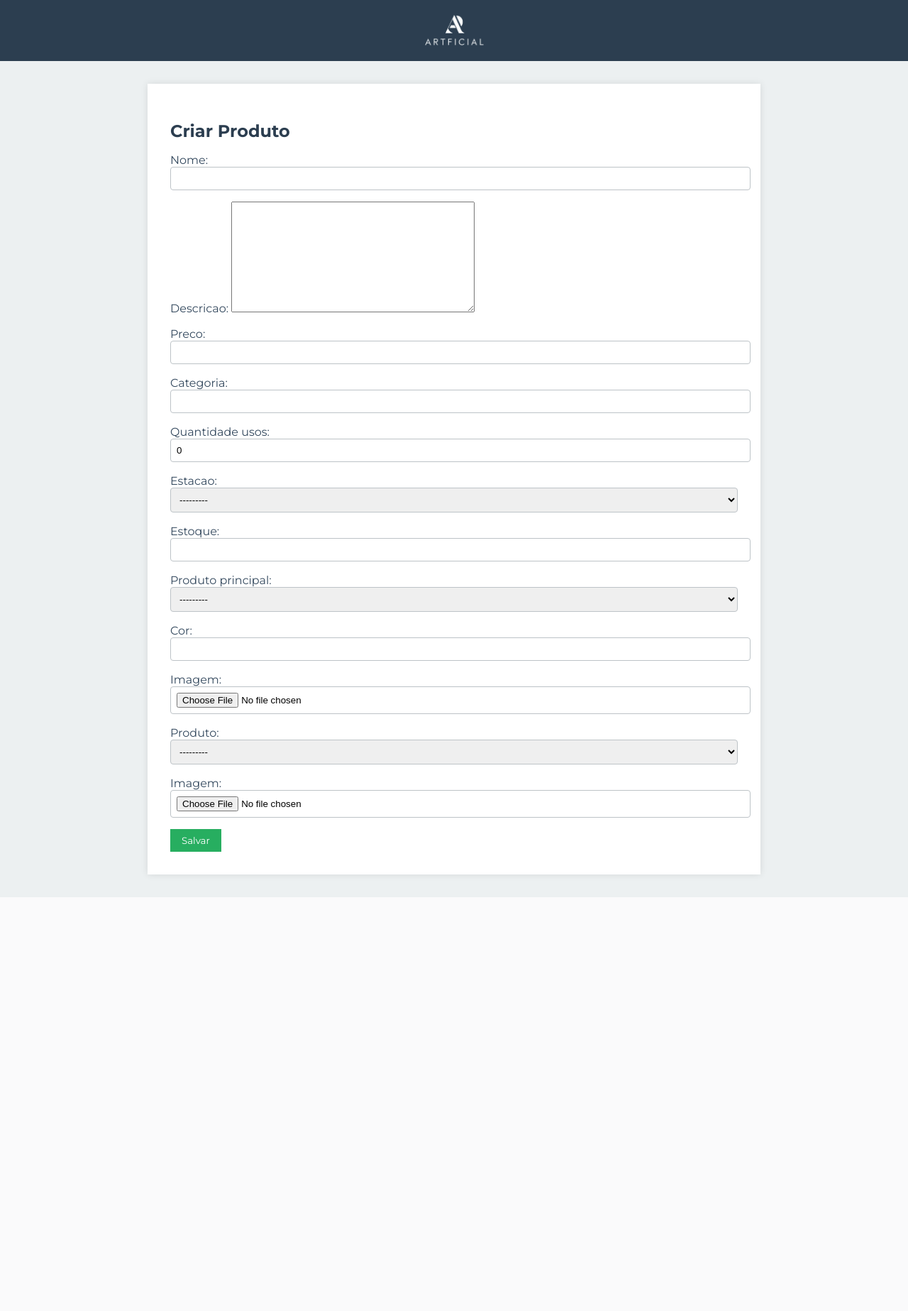
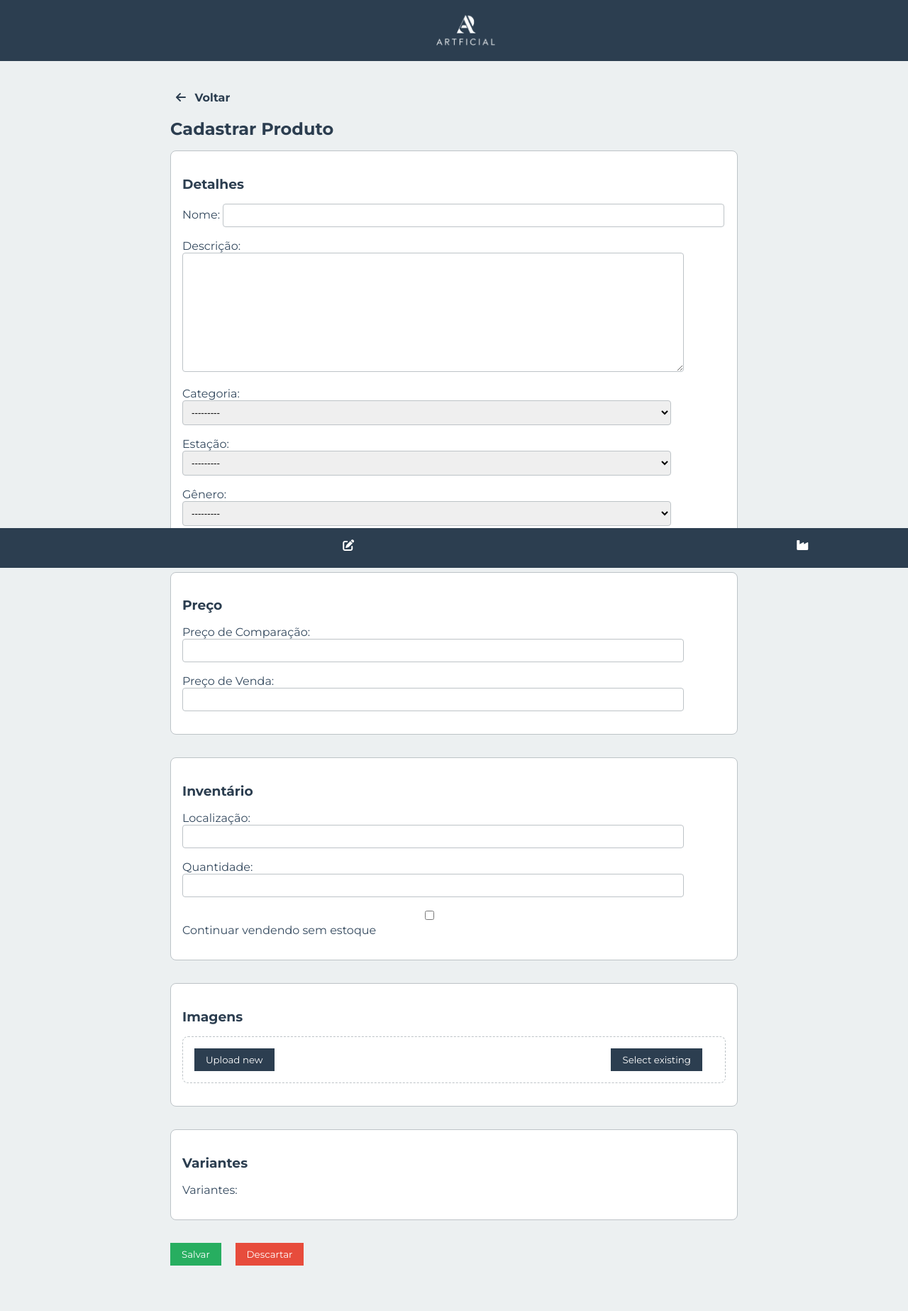
Before and after one commit to WandersonH/artificial, a Django app: page /lojista/produtos/criar/ in a window 1280 px wide. Shown: the whole page at 71% size. Before the commit the page ends 1264 px from the top, so only its background shows below. Run offline with Django 5.2, Linux system fonts and the light colour scheme; data that the repository does not hold is empty; a map, chart or similar area stays blank; some libraries are stand-ins or nearby versions.

Commit message:
ajustes Cadastro Produto

```diff
--- a/artificial/urls.py
+++ b/artificial/urls.py
@@ -17,6 +17,8 @@
 
 from django.contrib import admin
 from django.urls import path, include
+from django.conf import settings
+from django.conf.urls.static import static
 from espelho import views as espelho_views
 
 urlpatterns = [
@@ -27,5 +29,6 @@
     path('dressing_room_limited/', espelho_views.dressing_room_limited, name='dressing_room_limited'),
     path('logout/', espelho_views.logout_view, name='logout'),
     path('usuario_app/', include('usuario_app.urls')),
-    path('lojista/', include('lojista_app.urls')),  # Ajuste aqui
-]
+    path('lojista/', include('lojista_app.urls')),
+    path('ckeditor/', include('ckeditor_uploader.urls')),## editor lojista
+] + static(settings.MEDIA_URL, document_root=settings.MEDIA_ROOT)
--- a/lojista_app/forms.py
+++ b/lojista_app/forms.py
@@ -1,14 +1,26 @@
 from django import forms
-from .models import Produto, ProdutoFilho, Foto
+from .models import Produto, Variante, Foto
 
 class ProdutoForm(forms.ModelForm):
     class Meta:
         model = Produto
         fields = '__all__'
+        widgets = {
+            'nome': forms.TextInput(attrs={'class': 'form-control'}),
+            'descricao': forms.Textarea(attrs={'class': 'form-control ckeditor'}),
+            'categoria': forms.Select(attrs={'class': 'form-control'}),
+            'estacao': forms.Select(attrs={'class': 'form-control'}),
+            'genero': forms.Select(attrs={'class': 'form-control'}),
+            'preco_comparacao': forms.NumberInput(attrs={'class': 'form-control'}),
+            'preco_venda': forms.NumberInput(attrs={'class': 'form-control'}),
+            'localizacao': forms.TextInput(attrs={'class': 'form-control'}),
+            'quantidade': forms.NumberInput(attrs={'class': 'form-control'}),
+            'continuar_vendendo_sem_estoque': forms.CheckboxInput(attrs={'class': 'form-check-input'}),
+        }
 
-class ProdutoFilhoForm(forms.ModelForm):
+class VarianteForm(forms.ModelForm):
     class Meta:
-        model = ProdutoFilho
+        model = Variante
         fields = '__all__'
 
 class FotoForm(forms.ModelForm):
--- a/lojista_app/templates/lojista_app/criar_produto.html
+++ b/lojista_app/templates/lojista_app/criar_produto.html
@@ -1,9 +1,9 @@
 <!DOCTYPE html>
-<html lang="en">
+<html lang="pt-br">
 <head>
     <meta charset="UTF-8">
     <meta name="viewport" content="width=device-width, initial-scale=1.0">
-    <title>Criar Produto</title>
+    <title>Cadastrar Produto</title>
     <style>
         @import url('https://fonts.googleapis.com/css2?family=Montserrat:wght@400;700&family=Merriweather:wght@400;700&display=swap');
 
@@ -18,15 +18,29 @@
             color: #fff;
             padding: 1rem;
             text-align: center;
+            position: fixed;
+            top: 0;
+            width: 100%;
+            z-index: 1000;
         }
         .container {
             max-width: 800px;
-            margin: 2rem auto;
+            margin: 6rem auto 2rem; /* Ajuste de margem para o cabeçalho fixo */
             padding: 2rem;
+        }
+        .form-box {
+            margin-bottom: 2rem;
+            border: 1px solid #bdc3c7;
+            border-radius: 8px;
+            padding: 1rem;
             background-color: #fff;
-            box-shadow: 0 0 10px rgba(0, 0, 0, 0.1);
         }
         h2 {
+            color: #2c3e50;
+            font-family: 'Montserrat', sans-serif;
+            margin-bottom: 1rem;
+        }
+        h3 {
             color: #2c3e50;
             font-family: 'Montserrat', sans-serif;
             margin-bottom: 1rem;
@@ -41,66 +55,218 @@
             border: none;
             cursor: pointer;
             font-family: 'Montserrat', sans-serif;
+            margin-right: 1rem;
         }
         button:hover {
             background-color: #e67e22;
+        }
+        .discard-button {
+            background-color: #e74c3c;
+        }
+        .discard-button:hover {
+            background-color: #c0392b;
         }
         .form-group label {
             font-family: 'Montserrat', sans-serif;
             color: #34495e;
         }
-        .form-group input, .form-group select {
-            width: 100%;
+        .form-group input, .form-group select, .form-group textarea {
+            width: 90%;
             padding: 0.5rem;
             border: 1px solid #bdc3c7;
             border-radius: 4px;
         }
+        .toolbar {
+            display: flex;
+            justify-content: flex-start;
+            align-items: center;
+            margin-bottom: 1rem;
+        }
+        .toolbar a {
+            text-decoration: none;
+            color: #2c3e50;
+            font-family: 'Montserrat', sans-serif;
+            font-weight: bold;
+            margin-left: 0.5rem;
+        }
+        .toolbar i {
+            margin-right: 0.5rem;
+        }
+        footer {
+            background-color: #2c3e50;
+            color: #fff;
+            padding: 1rem;
+            position: fixed;
+            bottom: 0;
+            width: 100%;
+            z-index: 1000;
+        }
+        .footer-nav {
+            display: flex;
+            justify-content: space-around;
+        }
+        .footer-nav a {
+            color: #fff;
+            text-decoration: none;
+            font-family: 'Montserrat', sans-serif;
+            display: flex;
+            flex-direction: column;
+            align-items: center;
+        }
+        .footer-nav i {
+            margin-bottom: 0.5rem;
+        }
+        .footer-nav span {
+            display: none;
+        }
+        .upload-box {
+            display: flex;
+            justify-content: space-between;
+            align-items: center;
+            border: 1px dashed #bdc3c7;
+            border-radius: 8px;
+            padding: 1rem;
+            margin-bottom: 1rem;
+            flex-wrap: wrap;
+        }
+        .upload-box img {
+            max-width: 100px;
+            max-height: 100px;
+            margin: 0.5rem;
+            border-radius: 8px;
+        }
+        .upload-box button {
+            background-color: #2c3e50;
+            color: #fff;
+            padding: 0.5rem 1rem;
+            border: none;
+            cursor: pointer;
+            font-family: 'Montserrat', sans-serif;
+            margin-right: 1rem;
+        }
+        @media (max-width: 600px) {
+            .footer-nav span {
+                display: none;
+            }
+            .footer-nav a {
+                flex-direction: column;
+            }
+        }
     </style>
+    <link rel="stylesheet" href="https://cdnjs.cloudflare.com/ajax/libs/font-awesome/6.0.0-beta3/css/all.min.css">
+    <script src="//cdn.ckeditor.com/4.16.2/standard/ckeditor.js"></script>
 </head>
 <body>
     <header>
         {% load static %}
-        <!-- Exibir o logotipo -->
         <img src="{% static 'lojista_app/images/logotipo.png' %}" alt="Logotipo" height="50">
     </header>
     <div class="container">
-        <h2>Criar Produto</h2>
+        <div class="toolbar">
+            <a href="#"><i class="fas fa-arrow-left"></i> Voltar</a>
+        </div>
+        <h2>Cadastrar Produto</h2>
         <form method="POST" enctype="multipart/form-data">
             {% csrf_token %}
-            <div class="form-group">
-                {{ produto_form.as_p }}
+            <div class="form-box">
+                <h3>Detalhes</h3>
+                <div class="form-group">
+                    <label for="id_nome">Nome:</label>
+                    {{ produto_form.nome }}
+                </div>
+                <div class="form-group">
+                    <label for="id_descricao">Descrição:</label>
+                    <br>
+                    {{ produto_form.descricao }}
+                </div>
+                <div class="form-group">
+                    <label for="id_categoria">Categoria:</label>
+                    <br>
+                    {{ produto_form.categoria }}
+                </div>
+                <div class="form-group">
+                    <label for="id_estacao">Estação:</label>
+                    <br>
+                    {{ produto_form.estacao }}
+                </div>
+                <div class="form-group">
+                    <label for="id_genero">Gênero:</label>
+                    <br>
+                    {{ produto_form.genero }}
+                </div>
             </div>
-            <div class="form-group">
-                {{ produto_filho_form.as_p }}
+            <div class="form-box">
+                <h3>Preço</h3>
+                <div class="form-group">
+                    <label for="id_preco_comparacao">Preço de Comparação:</label>
+                    {{ produto_form.preco_comparacao }}
+                </div>
+                <div class="form-group">
+                    <label for="id_preco_venda">Preço de Venda:</label>
+                    {{ produto_form.preco_venda }}
+                </div>
             </div>
-            <div class="form-group">
-                {{ foto_form.as_p }}
+            <div class="form-box">
+                <h3>Inventário</h3>
+                <div class="form-group">
+                    <label for="id_localizacao">Localização:</label>
+                    {{ produto_form.localizacao }}
+                </div>
+                <div class="form-group">
+                    <label for="id_quantidade">Quantidade:</label>
+                    {{ produto_form.quantidade }}
+                </div>
+                <div class="form-group">
+                    <label for="id_continuar_vendendo_sem_estoque">
+                        {{ produto_form.continuar_vendendo_sem_estoque }} Continuar vendendo sem estoque
+                    </label>
+                </div>
+            </div>
+            <div class="form-box">
+                <h3>Imagens</h3>
+                <div class="upload-box" id="image-preview-container">
+                    <input type="file" id="id_foto" name="foto" accept="image/*" multiple style="display: none;">
+                    <button type="button" onclick="document.getElementById('id_foto').click();">Upload new</button>
+                    <button type="button">Select existing</button>
+                </div>
+            </div>
+            <div class="form-box">
+                <h3>Variantes</h3>
+                <div class="form-group">
+                    <label for="id_variantes">Variantes:</label>
+                    {{ produto_filho_form }}
+                </div>
             </div>
             <button type="submit">Salvar</button>
+            <button type="button" class="discard-button">Descartar</button>
         </form>
     </div>
+    <footer>
+        <div class="footer-nav">
+            <a href="#"><i class="fas fa-chart-simple"></i><span>Dashboard</span></a>
+            <a href="#"><i class="fas fa-pen-to-square"></i><span>Inventário</span></a>
+            <a href="#"><i class="fas fa-boxes-packing"></i><span>Reservas</span></a>
+            <a href="#"><i class="fas fa-industry"></i><span>Perfil</span></a>
+        </div>
+    </footer>
+    <script>
+        CKEDITOR.replace('id_descricao', {
+            height: 300,
+            width: '100%'
+        });
 
-    <script>
-        document.addEventListener('DOMContentLoaded', function () {
-            const valorInput = document.querySelector('input[name="valor"]');
-
-            if (valorInput) {
-                valorInput.addEventListener('input', function () {
-                    let value = valorInput.value.replace(/\D/g, '');
-                    value = (value / 100).toFixed(2);
-                    value = value.replace('.', ',');
-                    value = value.replace(/(\d)(?=(\d{3})+(?!\d))/g, '$1.');
-                    valorInput.value = 'R$ ' + value;
-                });
-
-                // Format initial value if it's already present
-                let initialValue = valorInput.value.replace(/\D/g, '');
-                if (initialValue) {
-                    initialValue = (initialValue / 100).toFixed(2);
-                    initialValue = initialValue.replace('.', ',');
-                    initialValue = initialValue.replace(/(\d)(?=(\d{3})+(?!\d))/g, '$1.');
-                    valorInput.value = 'R$ ' + initialValue;
+        document.getElementById('id_foto').addEventListener('change', function(event) {
+            var container = document.getElementById('image-preview-container');
+            container.innerHTML = ''; // Limpar o container antes de adicionar novas imagens
+            for (var i = 0; i < event.target.files.length; i++) {
+                var file = event.target.files[i];
+                var reader = new FileReader();
+                reader.onload = function(e) {
+                    var img = document.createElement('img');
+                    img.src = e.target.result;
+                    container.appendChild(img);
                 }
+                reader.readAsDataURL(file);
             }
         });
     </script>
--- a/lojista_app/urls.py
+++ b/lojista_app/urls.py
@@ -8,7 +8,7 @@
     path('produtos/', views.listar_produtos, name='listar_produtos'),
     path('reservas/', views.reservas, name='reservas'),
     path('perfil/', views.perfil, name='perfil'),
-    path('produtos/criar/', views.criar_produto, name='criar_produto'),  # Ajustado aqui
+    path('produtos/criar/', views.criar_produto, name='criar_produto'),
     path('atualizar/<int:pk>/', views.atualizar_produto, name='atualizar_produto'),
     path('deletar/<int:pk>/', views.deletar_produto, name='deletar_produto'),
 ]
--- a/lojista_app/views.py
+++ b/lojista_app/views.py
@@ -1,8 +1,8 @@
 from django.shortcuts import render, redirect, get_object_or_404
 from django.contrib.auth.forms import UserCreationForm
 from django.contrib.auth import login as auth_login
-from .forms import ProdutoForm, ProdutoFilhoForm, FotoForm
-from .models import Produto, ProdutoFilho, Foto
+from .forms import ProdutoForm, VarianteForm, FotoForm
+from .models import Produto, Variante, Foto
 
 def home(request):
     return render(request, 'lojista_app/home.html')
@@ -34,29 +34,29 @@
 def criar_produto(request):
     if request.method == "POST":
         produto_form = ProdutoForm(request.POST, request.FILES)
-        produto_filho_form = ProdutoFilhoForm(request.POST)
+        variante_forms = [VarianteForm(request.POST, prefix=str(i)) for i in range(5)]
         foto_form = FotoForm(request.POST, request.FILES)
 
-        if produto_form.is_valid() and produto_filho_form.is_valid() and foto_form.is_valid():
+        if produto_form.is_valid() and all([vf.is_valid() for vf in variante_forms]) and foto_form.is_valid():
             produto = produto_form.save()
-            produto_filho = produto_filho_form.save(commit=False)
-            produto_filho.produto = produto
-            produto_filho.save()
-            foto = foto_form.save(commit=False)
-            foto.produto = produto
-            foto.save()
+            for vf in variante_forms:
+                variante = vf.save(commit=False)
+                variante.produto = produto
+                variante.save()
+            fotos = request.FILES.getlist('imagem')
+            for foto in fotos:
+                Foto.objects.create(produto=produto, imagem=foto)
             return redirect('sucesso')
     else:
         produto_form = ProdutoForm()
-        produto_filho_form = ProdutoFilhoForm()
+        variante_forms = [VarianteForm(prefix=str(i)) for i in range(5)]
         foto_form = FotoForm()
 
     return render(request, 'lojista_app/criar_produto.html', {
         'produto_form': produto_form,
-        'produto_filho_form': produto_filho_form,
+        'variante_forms': variante_forms,
         'foto_form': foto_form,
     })
-
 
 def atualizar_produto(request, pk):
     produto = get_object_or_404(Produto, pk=pk)
```
Also changed, not shown: artificial/settings.py (+33 -1 lines), lojista_app/admin.py (+4 -3 lines), lojista_app/models.py (+31 -13 lines), lojista_app/migrations/0004_categoria_rename_preco_produto_preco_comparacao_and_more.py (added), lojista_app/migrations/0005_produto_genero.py (added), lojista_app/migrations/0006_remove_produto_genero_alter_produto_descricao.py (added), lojista_app/migrations/0007_produto_genero.py (added).
